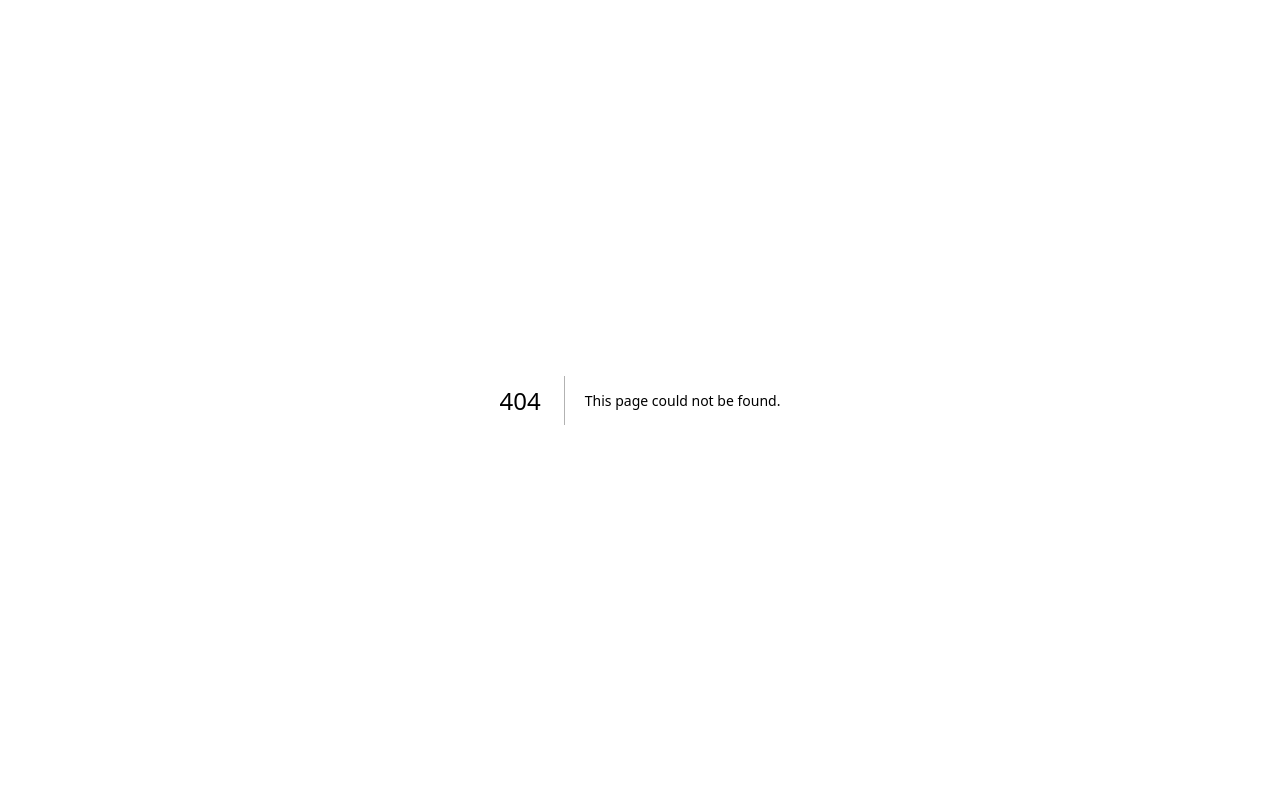
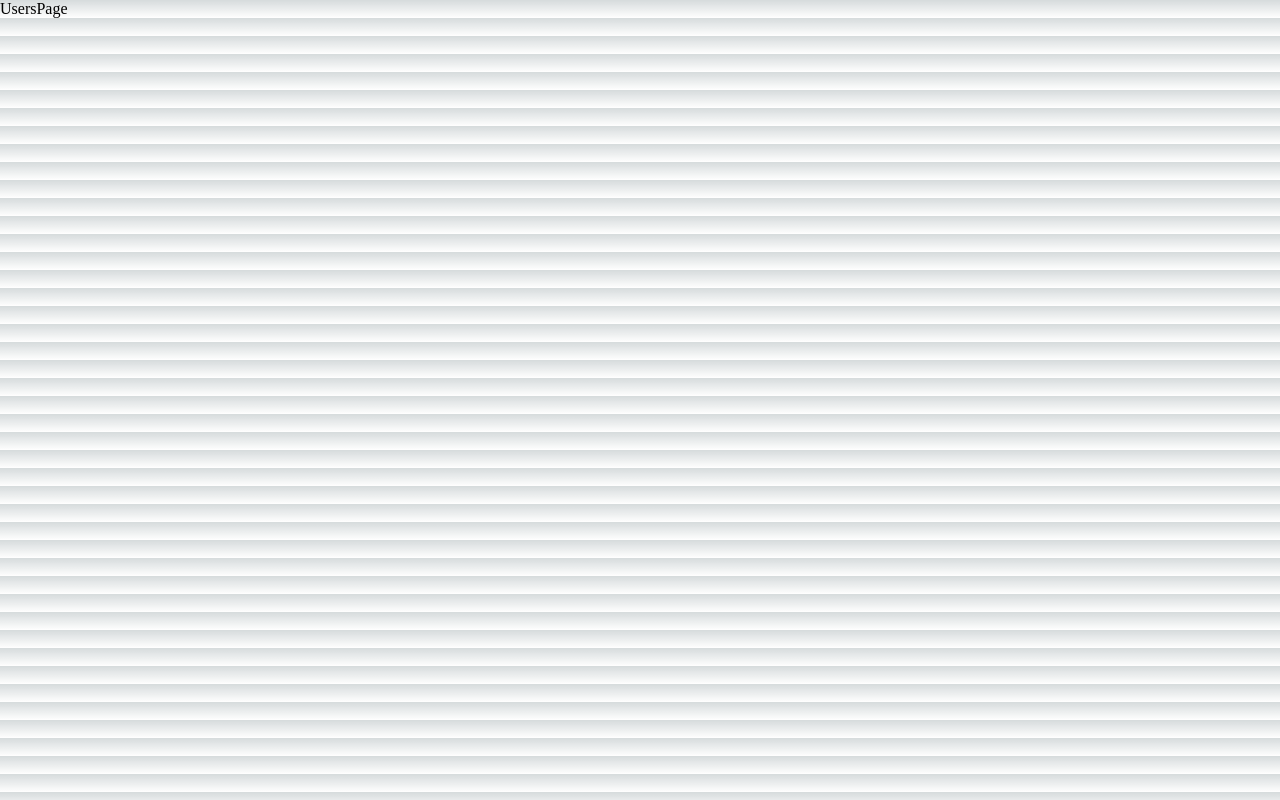
Before and after one commit to DimasNuryadin/Latihan-NextJs, a Next.js app: page /users in a window 1280 px wide. Before the commit this address had no page. Built offline with nearby package versions, Linux system fonts and the light colour scheme.

Commit message:
membuat page users

```diff
--- a/pages/users/detail.tsx
+++ b/pages/users/detail.tsx
@@ -0,0 +1,5 @@
+export default function UserDetail() {
+  return (
+    <div>User Detail Page</div>
+  )
+}
--- /dev/null
+++ b/pages/users/index.tsx
@@ -0,0 +1,5 @@
+export default function UsersPage() {
+  return (
+    <div>UsersPage</div>
+  )
+}
```
